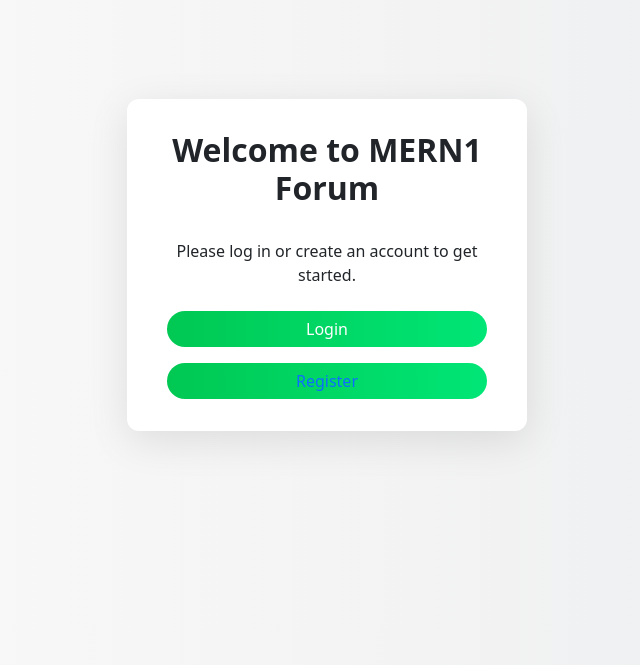
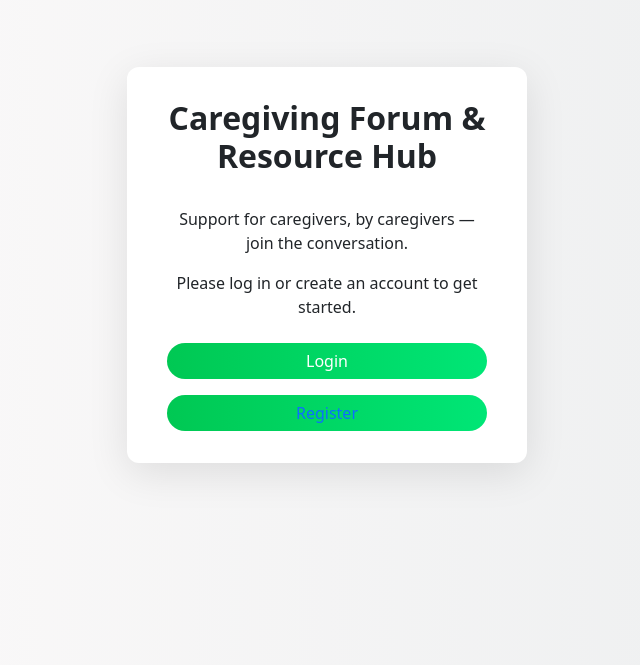
Before and after one commit to m-wakefield/MERN1, a React (Vite) app in the folder client/: page / in a window 1280 px wide. Shown: the part 135-800 px from the top of the page, without its empty margins (313-953 px from the left). Built offline with nearby package versions, Linux system fonts and the light colour scheme.

Commit message:
Update App.jsx

```diff
--- a/client/src/App.jsx
+++ b/client/src/App.jsx
@@ -6,7 +6,8 @@ function App() {
   return (
     <div className="login-container">
       <div className="login-card">
-        <h2>Welcome to MERN1 Forum</h2>
+        <h2>Caregiving Forum & Resource Hub</h2>
+        <p>Support for caregivers, by caregivers — join the conversation.</p>
         <p className="mb-4">Please log in or create an account to get started.</p>
         <div className="d-grid gap-2">
           <Link to="/login">
```
